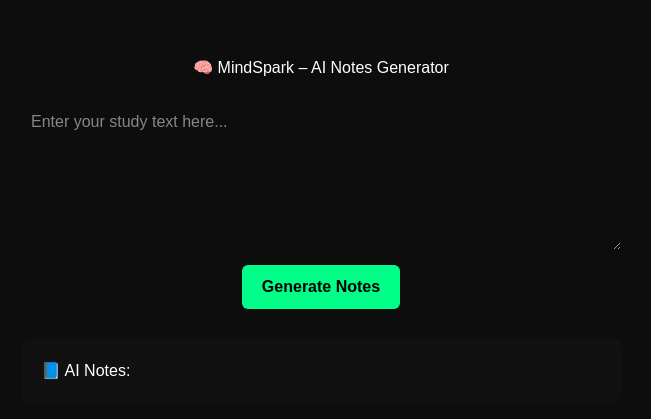
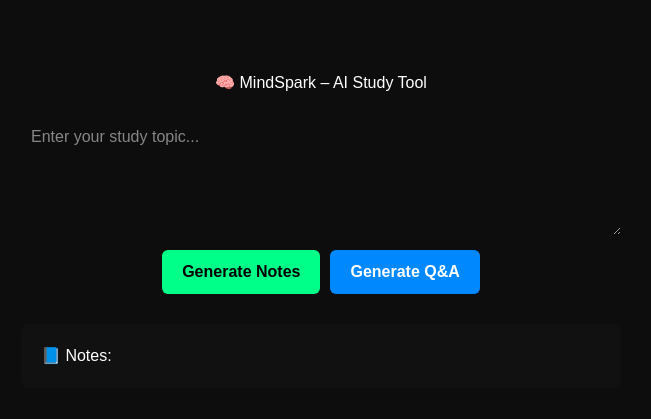
Before and after one commit to hamza07ejaz/MindSpark, a Next.js app: page / in a window 1280 px wide. Shown: the part 171-590 px from the top of the page, without its empty margins (319-970 px from the left). Built offline with nearby package versions, Linux system fonts and the light colour scheme.

Commit message:
fix: clean reinstall of dependencies for vercel build

```diff
--- a/app/generate-qna/route.ts
+++ b/app/generate-qna/route.ts
@@ -16,25 +16,30 @@ export async function POST(req: Request) {
           {
             role: "system",
             content:
-              "You are an academic quiz generator. Based on provided NOTES, create 5 question-answer pairs in strict JSON format as [{question: '', answer: ''}]. Make questions factual and answerable directly from the notes.",
+              "You are an academic QnA generator. Based on the provided NOTES, generate exactly 5 question-answer pairs in valid JSON format: [{question:'', answer:''}]. Ensure the output is pure JSON only.",
           },
           { role: "user", content: notes },
         ],
-        response_format: { type: "json_object" },
-        max_tokens: 800,
       }),
     });
 
-    const json = await response.json();
-    let qna = json?.choices?.[0]?.message?.content || "[]";
+    const data = await response.json();
+    const raw = data?.choices?.[0]?.message?.content || "[]";
+
+    let qna;
     try {
-      qna = JSON.parse(qna);
-    } catch {
+      qna = JSON.parse(raw);
+    } catch (e) {
+      console.error("Invalid JSON received:", raw);
       qna = [];
     }
 
     return NextResponse.json({ qna });
   } catch (error: any) {
-    return NextResponse.json({ error: error.message }, { status: 500 });
+    console.error("Server error:", error);
+    return NextResponse.json(
+      { error: error.message || "Failed to generate QnA" },
+      { status: 500 }
+    );
   }
 }
--- a/app/page.tsx
+++ b/app/page.tsx
@@ -3,26 +3,63 @@ import { useState } from "react";
 
 export default function Home() {
   const [input, setInput] = useState("");
-  const [result, setResult] = useState("");
+  const [notes, setNotes] = useState("");
+  const [qna, setQna] = useState<any[]>([]);
   const [loading, setLoading] = useState(false);
 
-  const handleGenerate = async () => {
+  const handleGenerateNotes = async () => {
     if (!input.trim()) return;
     setLoading(true);
-    setResult("");
+    setNotes("");
+    setQna([]);
 
     try {
-      const response = await fetch("/api/generate", {
+      const res = await fetch("/api/generate", {
         method: "POST",
         headers: { "Content-Type": "application/json" },
         body: JSON.stringify({ text: input }),
       });
 
-      const data = await response.json();
-      setResult(data.notes || "No notes generated.");
-    } catch (error) {
-      console.error(error);
-      setResult("Error generating notes.");
+      const data = await res.json();
+      setNotes(data.notes || "No notes generated.");
+    } catch (err) {
+      console.error(err);
+      setNotes("Error generating notes.");
+    } finally {
+      setLoading(false);
+    }
+  };
+
+  const handleGenerateQna = async () => {
+    if (!notes.trim()) return alert("Generate notes first!");
+    setLoading(true);
+    setQna([]);
+
+    try {
+      const res = await fetch("/api/generate-qna", {
+        method: "POST",
+        headers: { "Content-Type": "application/json" },
+        body: JSON.stringify({ notes }),
+      });
+
+      const data = await res.json();
+
+      // ✅ FIXED HERE: handles both string and object safely
+      let safeQna = [];
+      if (typeof data.qna === "string") {
+        try {
+          safeQna = JSON.parse(data.qna);
+        } catch {
+          safeQna = [];
+        }
+      } else if (Array.isArray(data.qna)) {
+        safeQna = data.qna;
+      }
+
+      setQna(safeQna);
+    } catch (err) {
+      console.error(err);
+      setQna([]);
     } finally {
       setLoading(false);
     }
@@ -39,17 +76,18 @@ export default function Home() {
         alignItems: "center",
         justifyContent: "center",
         fontFamily: "sans-serif",
+        padding: "20px",
       }}
     >
-      <h1>🧠 MindSpark – AI Notes Generator</h1>
+      <h1>🧠 MindSpark – AI Study Tool</h1>
       <textarea
-        placeholder="Enter your study text here..."
+        placeholder="Enter your study topic..."
         value={input}
         onChange={(e) => setInput(e.target.value)}
         style={{
           width: "80%",
           maxWidth: "600px",
-          height: "150px",
+          height: "120px",
           padding: "10px",
           marginTop: "20px",
           borderRadius: "8px",
@@ -57,11 +95,12 @@ export default function Home() {
           outline: "none",
         }}
       />
+
+      <div style={{ marginTop: "15px", display: "flex", gap: "10px" }}>
         <button
-        onClick={handleGenerate}
+          onClick={handleGenerateNotes}
           disabled={loading}
           style={{
-          marginTop: "15px",
             background: "#00ff88",
             color: "#000",
             padding: "10px 20px",
@@ -71,8 +110,25 @@ export default function Home() {
             fontWeight: "bold",
           }}
         >
-        {loading ? "Generating..." : "Generate Notes"}
+          {loading ? "Loading..." : "Generate Notes"}
         </button>
+
+        <button
+          onClick={handleGenerateQna}
+          disabled={loading}
+          style={{
+            background: "#0088ff",
+            color: "#fff",
+            padding: "10px 20px",
+            borderRadius: "6px",
+            border: "none",
+            cursor: "pointer",
+            fontWeight: "bold",
+          }}
+        >
+          {loading ? "Loading..." : "Generate Q&A"}
+        </button>
+      </div>
 
       <div
         style={{
@@ -85,8 +141,24 @@ export default function Home() {
           whiteSpace: "pre-wrap",
         }}
       >
-        <h3>📘 AI Notes:</h3>
-        <p>{result}</p>
+        <h3>📘 Notes:</h3>
+        <div dangerouslySetInnerHTML={{ __html: notes.replace(/\*\*(.*?)\*\*/g, "<b>$1</b>").replace(/## (.*?)\n/g, "<h3>$1</h3>").replace(/\n/g, "<br/>") }} />
+
+        {qna.length > 0 && (
+          <>
+            <h3 style={{ marginTop: "20px" }}>❓ Quiz:</h3>
+            {qna.map((item, i) => (
+              <div key={i} style={{ marginBottom: "10px" }}>
+                <p>
+                  <strong>Q{i + 1}:</strong> {item.question}
+                </p>
+                <p>
+                  <strong>Answer:</strong> {item.answer}
+                </p>
+              </div>
+            ))}
+          </>
+        )}
       </div>
     </main>
   );
```
Also changed, not shown: 1 other file (tests, documents, lock files or other folders). Lines whose indentation alone changed are shown as unchanged.
